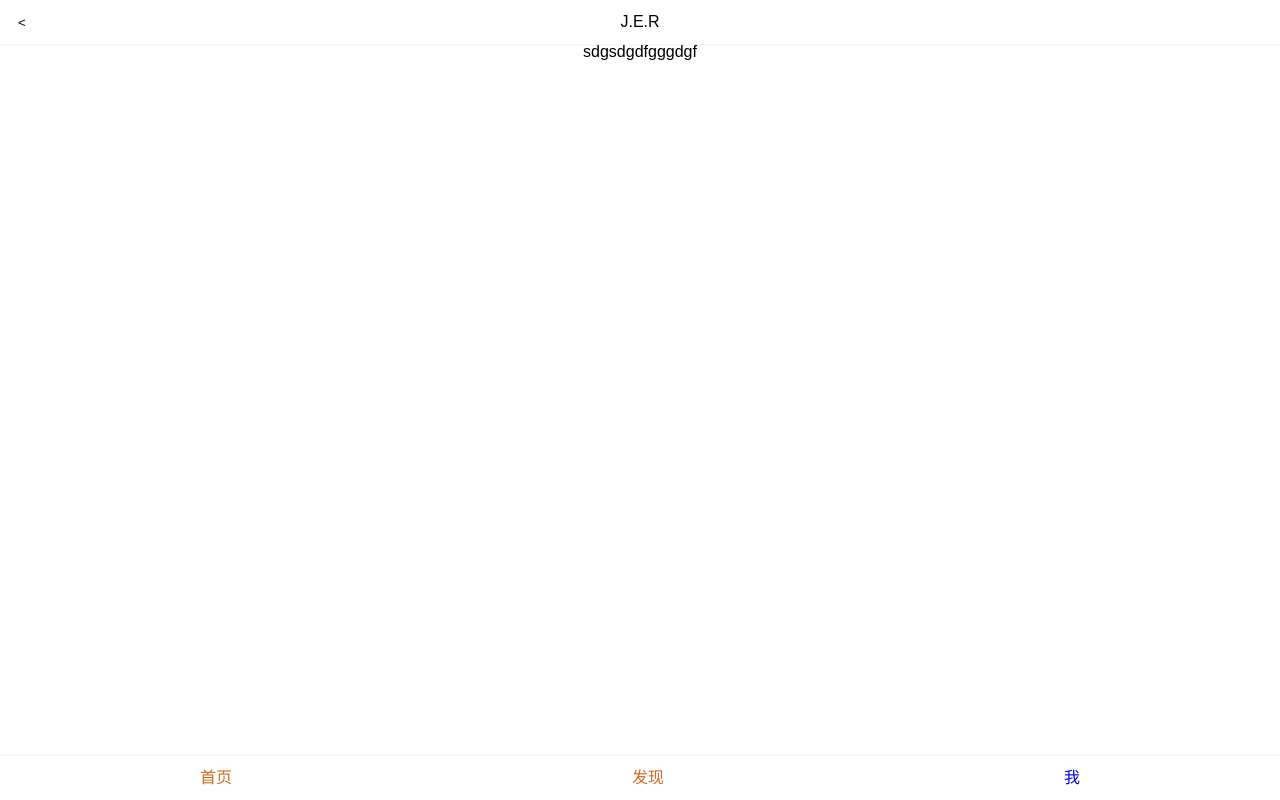
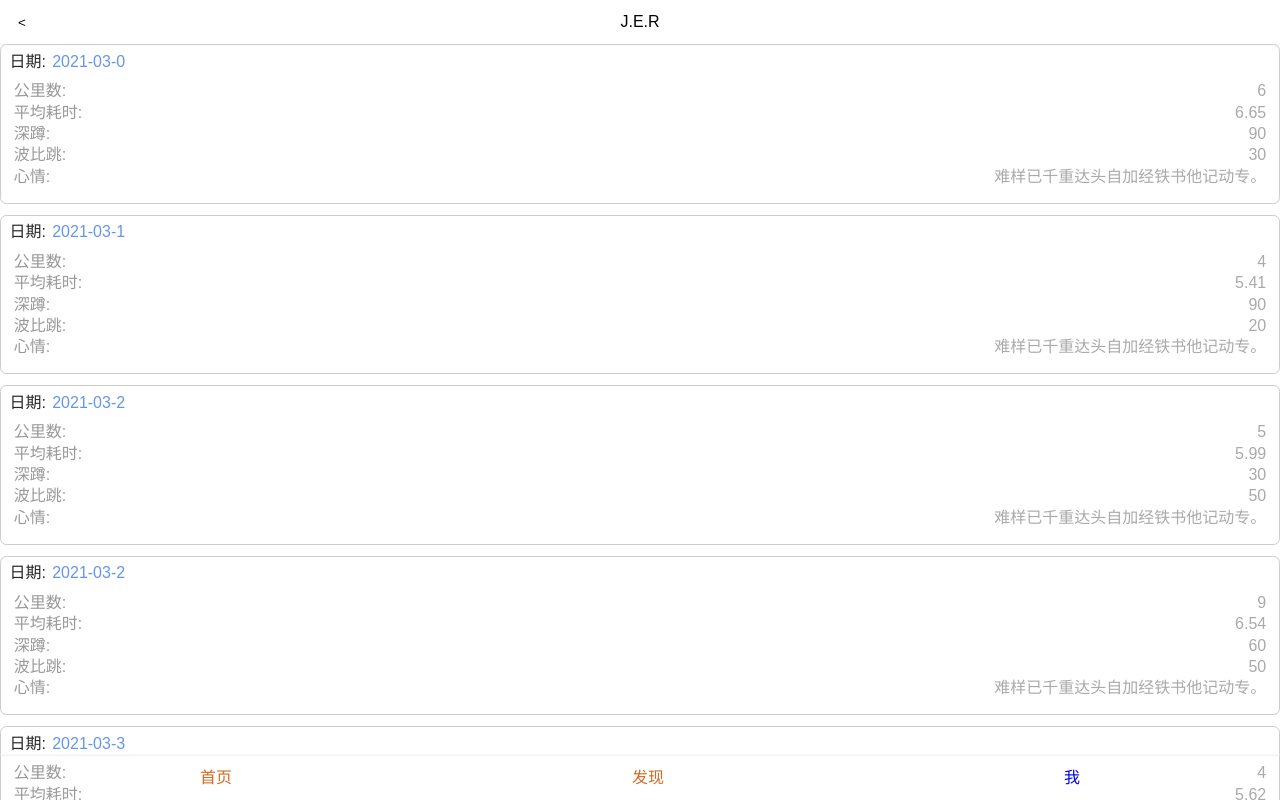
Before and after one commit to wubowen2018/Sass, a Vue app: page /router in a window 1280 px wide. Shown: the top 800 px of the page. Built offline with nearby package versions, Linux system fonts and the light colour scheme.

Commit message:
日常数据展示，mock添加通用文件

```diff
--- a/src/assets/styles/global.scss
+++ b/src/assets/styles/global.scss
@@ -43,7 +43,7 @@ $imgDirPath: '../assets/images/';
 *
 */
 @function px2rem($size) {
-    @return ($size / 32) * 1rem;
+    @return ($size / 37.5) * 1rem;
 }
 
 @mixin center() {
--- /dev/null
+++ b/src/mock/common.js
@@ -0,0 +1,17 @@
+const SUCCESS = {
+    code: '000000',
+    message: 'SUCCESS'
+}
+
+const ERROR = {
+    code: 'JER_001',
+    message: 'FAILED'
+}
+
+const BASE_URL = "http://localhost:40036"
+
+module.exports = {
+    SUCCESS,
+    ERROR,
+    BASE_URL
+}
--- a/src/mock/daily.js
+++ b/src/mock/daily.js
@@ -1,5 +1,6 @@
 import Mock from 'mockjs'
 var Random = Mock.Random;
+let {  SUCCESS } = require('./common')
 
 function generateDate(){
     let dayRandom = (Math.random() * 30).toFixed(0)
@@ -9,8 +10,7 @@ function generateDate(){
 }
 
 let dailyList = {
-    code: "000000",
-    message: 'success',
+    ...SUCCESS,
     "data|30": [
     {
         date: generateDate,
@@ -25,6 +25,23 @@ let dailyList = {
     }]
 }
 
+let fuJiData = {
+    ...SUCCESS,
+    "data|30": [
+        {
+            "id|+1": 0,
+            date: generateDate,
+            run: {
+                "miles|3-10": 3,
+                "timeAverage|4-6.2": 4,
+            },
+            "juanFu|1": [30, 60, 90],
+            "bobi_jump|1": [20, 30, 40, 50, 60],
+            "emotion": Random.csentence()
+        }]
+}
+
 export default {
-    'get|http://localhost:40036/daily': dailyList
+    'get|http://localhost:40036/daily': dailyList,
+    'get|http://localhost:40036/fu_ji': fuJiData
 }
--- a/src/mock/index.js
+++ b/src/mock/index.js
@@ -10,7 +10,7 @@ let configArray = [];
 // 使用webpack的require.context()遍历所有mock文件
 const files = require.context('.', true, /\.js$/);
 files.keys().forEach((key) => {
-    if (key === './index.js') return;
+    if (key === './index.js' || key === './common.js') return;
     configArray = configArray.concat(files(key).default);
 });
 
--- a/src/store/getters.js
+++ b/src/store/getters.js
@@ -1,8 +1,19 @@
+
 const getters = {
-    daily: state => state.jer_exercise.daily,
+    daily: state => {
+        let dailyArr = state.jer_exercise.daily
+        dailyArr = Array.from(dailyArr);
+        let dailyArrnew = dailyArr.sort(
+            function(item1, item2){
+                let num1 = +(item1.date.replace(/-/g, ''))
+                let num2 = +(item2.date.replace(/-/g, ''))
+                return num1 - num2
+            }
+        )
+        return dailyArrnew
+    },
     fu_ji: state => state.jer_exercise.fu_ji,
     fu_wo_cheng: state => state.jer_exercise.fu_wo_cheng,
     xiong_tui: state => state.jer_exercise.xiong_tui,
-
 }
 export default getters
--- a/src/util/req.js
+++ b/src/util/req.js
@@ -28,7 +28,8 @@ instance.interceptors.response.use(
     respone => {
         const res = respone.data
         if (res.code !== "000000") {
-            console.log('err:' + res.code);
+            console.log('err:' + res);
+            // return
         }
         console.log(res);
         return res
--- a/src/views/router.vue
+++ b/src/views/router.vue
@@ -1,7 +1,37 @@
 <template>
   <div class="wrapper">
+    <div class="content">
+      <div class="item"
+        v-for="(item) in daily"
+        :key="item.id"
+      >
+        <label class="subKey">日期:</label>
+        <label class="subValue">{{ item.date }}</label>
 
-    sdgsdgdfgggdgf
+        <div class="itemLine">
+          <label class="subKey1">公里数:</label>
+          <label class="subValue1">{{ item.run.miles }}</label>
+        </div>
+        <div class="itemLine">
+          <label class="subKey1">平均耗时:</label>
+          <label class="subValue1">{{ item.run.timeAverage }}</label>
+        </div>
+        <div class="itemLine">
+          <label class="subKey1">深蹲:</label>
+        <label class="subValue1">{{ item.shen_dun }}</label>
+        </div>
+        <div class="itemLine">
+          <label class="subKey1">波比跳:</label>
+        <label class="subValue1">{{ item.bobi_jump }}</label>
+        </div>
+        <div class="itemLine">
+          <label class="subKey1">心情:</label>
+        <label class="subValue1">{{ item.emotion }}</label>
+        </div>
+
+      </div>
+    </div>
+
 
   </div>
 </template>
@@ -29,6 +59,7 @@ export default {
     })
     .then(res=>{
       console.log(res.data)
+
       this.DAILY_EXERCISE(res.data)
 
     })
@@ -61,26 +92,69 @@ export default {
   flex-direction: column;
   justify-content: center;
   align-items: center;
-  .tittle{
-    margin: px2rem(32) auto;
-    font-size: px2rem(60);
-    font-weight: 600;
-  }
-  .middleDiv{
-    flex: 1;
+  .content{
+    flex:1;
     display: flex;
-    margin: px2rem(32) px2rem(32);
+    flex-flow: column nowrap;
     width: 100%;
-    button{
-      flex: auto;
-      height: px2rem(60);
-      color: chocolate;
-      font-size: px2rem(50);
+
+    .item{
+      border: px2rem(1) solid #ccc;
+      border-radius: px2rem(15);
+      height: px2rem(370);
       &:not(:first-child){
-        margin-left: px2rem(40);
+        margin-top: px2rem(25);
       }
+      position: relative;
+
+      .subKey,.subValue{
+        position: absolute;
+        top: px2rem(20);
+        font-size: px2rem(37.5);
+        font-weight: 500;
+      }
+      .subKey{
+        color: #262626;
+        left: px2rem(20);
+
+      }
+      .subValue{
+        color: cornflowerblue;
+        left: px2rem(120);
+        font-size: px2rem(37.5);
+      }
+      div:first-of-type{
+        margin-top: px2rem(90);
+    }
+      .itemLine{
+        position: relative;
+        height: px2rem(50);
+
+        .subKey1,.subValue1{
+        position: absolute;
+        font-weight: 500;
+        }
+        .subKey1{
+          color: #999;
+          left: px2rem(30);
+        }
+        .subValue1{
+          color: #aaa;
+          right: px2rem(30);
+          text-align: right;
+          width: px2rem(700);
+        }
+      }
+
+
+
+
+
+
     }
   }
 
+
+
 }
 </style>
```
Also changed, not shown: src/store/index.js (+1 -8 lines).
